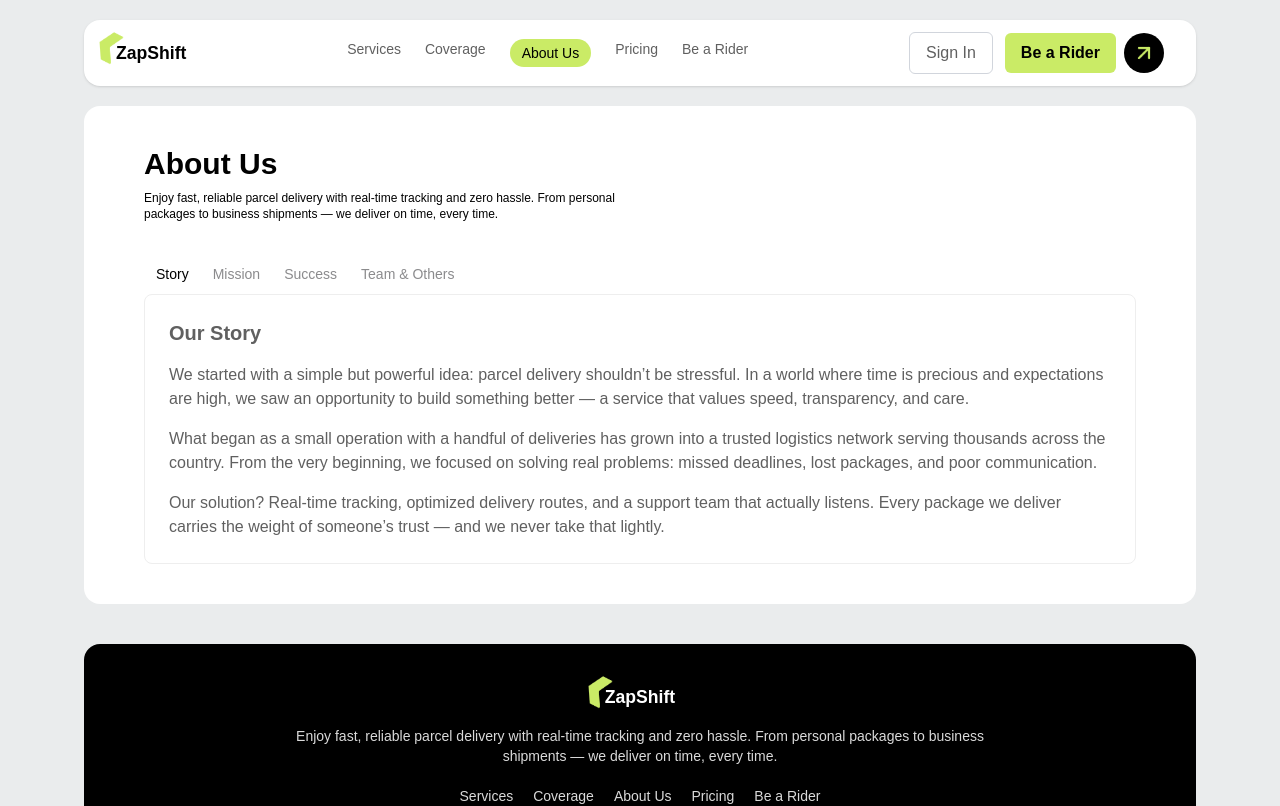
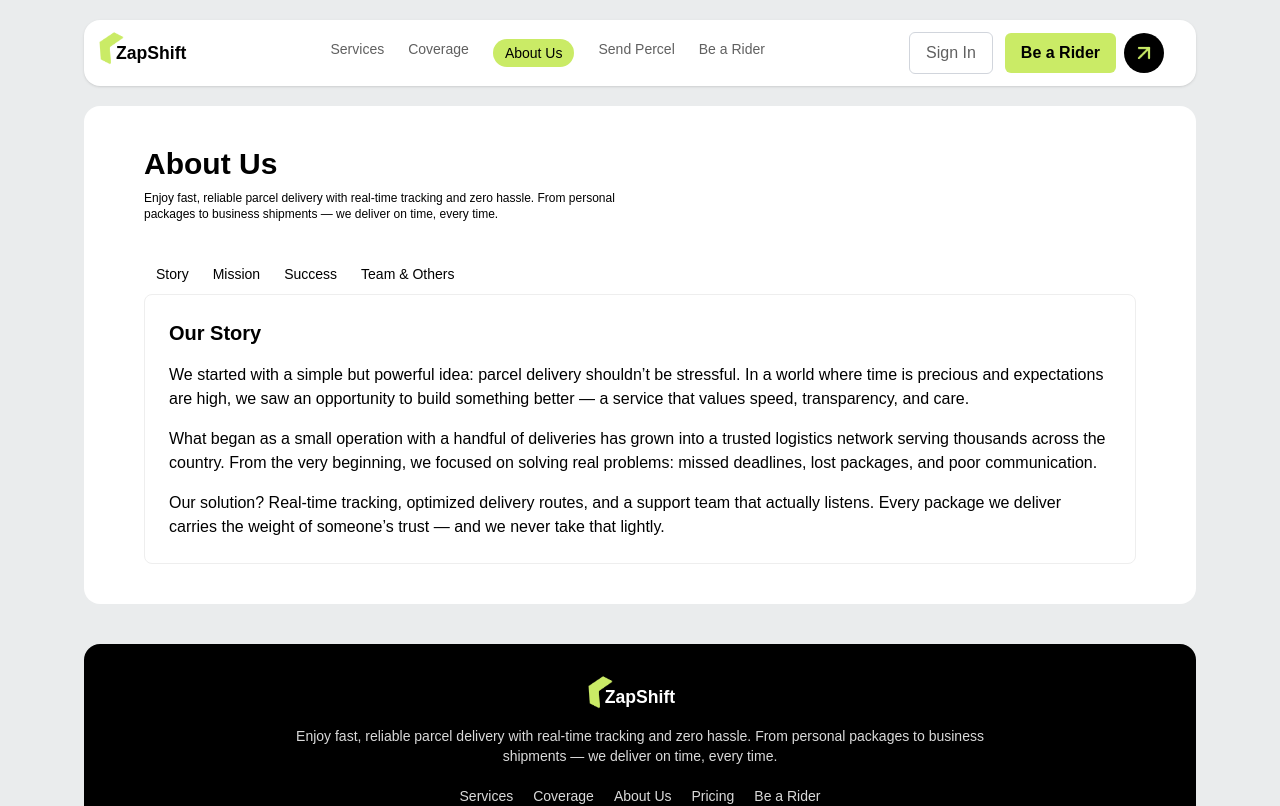
Before and after one commit to ShantoOBS/zap-shift-client, a React (Vite) app: page /about in a window 1280 px wide. Shown: the top 806 px of the page. Built offline with nearby package versions, Linux system fonts and the light colour scheme; no server answers.

Commit message:
adding resourse doc

```diff
--- a/src/Context/AuthContext/AuthProvider.jsx
+++ b/src/Context/AuthContext/AuthProvider.jsx
@@ -2,6 +2,7 @@
 import React, { useEffect, useState } from "react";
 import { AuthContext } from "./AuthContext";
 import { createUserWithEmailAndPassword, GoogleAuthProvider, onAuthStateChanged,
+   sendPasswordResetEmail,
    signInWithEmailAndPassword, signInWithPopup, signOut, updateProfile } from "firebase/auth";
 import { auth } from "../../firebase/firebase.init"; // make sure your auth is exported
 
@@ -35,6 +36,10 @@ export default function AuthProvider({ children }) {
      return updateProfile(auth.currentUser,userData);
   }
 
+  const forgetPassword=(email)=>{
+     return sendPasswordResetEmail(auth,email);
+  }
+
   useEffect(() => {
     const unsubscribe = onAuthStateChanged(auth, (currentUser) => {
       setUser(currentUser);
@@ -51,7 +56,9 @@ export default function AuthProvider({ children }) {
     signInUser,
     signInWithGoogle,
     logOut,
-    updateUser
+    updateUser,
+    forgetPassword,
+
   };
 
   return (
--- a/src/layout/AuthLayout.jsx
+++ b/src/layout/AuthLayout.jsx
@@ -5,7 +5,7 @@ import { Outlet } from "react-router";
 
 export default function AuthLayout() {
   return (
-    <div className="min-h-screen w-full flex flex-col md:flex-row">
+    <div className="min-h-screen w-full flex flex-col md:flex-row text-black">
 
       {/* LEFT SIDE (Form Section) */}
       <div className="w-full md:w-1/2 p-6 md:p-12 flex flex-col">
--- a/src/page/About/About.jsx
+++ b/src/page/About/About.jsx
@@ -2,7 +2,7 @@ import React from 'react'
 
 export default function About() {
   return (
-    <div className=" py-5 md:py-10 bg-white rounded-2xl p-10 md:p-15 mb-10 md:20">
+    <div className=" py-5 md:py-10 bg-white rounded-2xl p-10 md:p-15 mb-10 md:20 text-black">
       {/* Header */}
       <div className=" mb-8">
         <h2 className="text-3xl font-bold">About Us</h2>
@@ -12,11 +12,12 @@ export default function About() {
       </div>
 
       {/* Tabs */}
-      <div className="tabs tabs-boxed">
+      <div className="tabs tabs-boxed bg-white">
         {/* Story Tab */}
-        <input type="radio" name="about_tabs" className="tab" aria-label="Story" defaultChecked />
-        <div className="tab-content bg-base-100 border border-base-300 p-6 space-y-4 text-[#606060]">
-          <h3 className="text-xl font-semibold">Our Story</h3>
+        <input type="radio" name="about_tabs" className="tab text-black" aria-label="Story" defaultChecked />
+        <div className="tab-content border border-base-300 p-6 space-y-4
+          bg-white">
+          <h3 className="text-xl font-semibold text-black">Our Story</h3>
           <p>
             We started with a simple but powerful idea: parcel delivery shouldn’t be stressful. In a world where time is precious and expectations are high,
             we saw an opportunity to build something better — a service that values speed, transparency, and care.
@@ -32,9 +33,9 @@ export default function About() {
         </div>
 
         {/* Mission Tab */}
-        <input type="radio" name="about_tabs" className="tab" aria-label="Mission" />
-        <div className="tab-content bg-base-100 border border-base-300 p-6 space-y-4 text-[#606060]">
-          <h3 className="text-xl font-semibold">Our Mission</h3>
+        <input type="radio" name="about_tabs" className="tab text-black" aria-label="Mission" />
+        <div className="tab-content bg-white border border-base-300 p-6 space-y-4 ">
+          <h3 className="text-xl font-semibold text-black">Our Mission</h3>
           <p>
             Our mission is to redefine what delivery means in the modern age. We believe logistics should be invisible — smooth, fast, and worry-free.
             Whether it’s a birthday gift from a loved one or a critical business shipment, our goal is the same: deliver it safely, quickly, and with full transparency.
@@ -49,9 +50,9 @@ export default function About() {
         </div>
 
         {/* Success Tab */}
-        <input type="radio" name="about_tabs" className="tab" aria-label="Success" />
-        <div className="tab-content bg-base-100 border border-base-300 p-6 space-y-4 text-[#606060]">
-          <h3 className="text-xl font-semibold">Our Success</h3>
+        <input type="radio" name="about_tabs" className="tab text-black" aria-label="Success" />
+        <div className="tab-content bg-white border border-base-300 p-6 space-y-4 ">
+          <h3 className="text-xl font-semibold text-black">Our Success</h3>
           <p>
             Success for us isn’t measured in trucks or tracking numbers — it’s measured in smiles, repeat customers, and stories of packages arriving just in time.
           </p>
@@ -67,9 +68,9 @@ export default function About() {
         </div>
 
         {/* Team & Others Tab */}
-        <input type="radio" name="about_tabs" className="tab" aria-label="Team & Others" />
-        <div className="tab-content bg-base-100 border border-base-300 p-6 space-y-4 text-[#606060]">
-          <h3 className="text-xl font-semibold">Meet the Team</h3>
+        <input type="radio" name="about_tabs" className="tab text-black" aria-label="Team & Others" />
+        <div className="tab-content bg-white border border-base-300 p-6 space-y-4 ">
+          <h3 className="text-xl font-semibold text-black">Meet the Team</h3>
           <p>Behind every successful delivery is a team of passionate individuals. Our crew includes:</p>
           <ul className="list-disc list-inside space-y-1">
             <li>Logistics strategists who plan efficient routes and reduce delays</li>
--- a/src/page/Auth/ForgetPassword.jsx
+++ b/src/page/Auth/ForgetPassword.jsx
@@ -1,6 +1,8 @@
 import React from "react";
 import { useForm } from "react-hook-form";
 import { Link } from "react-router";
+import useAuth from "../../Hooks/useAuth";
+import toast from "react-hot-toast";
 
 export default function ForgetPassword() {
   const {
@@ -9,8 +11,15 @@ export default function ForgetPassword() {
     formState: { errors },
   } = useForm();
 
+  const {forgetPassword}=useAuth();
+
   const onSubmit = (data) => {
-    console.log("Reset Request:", data);
+    forgetPassword(data.email)
+    .then(()=>{
+        toast("Check Your Email");
+    })
+    .catch(()=>{})
+
   };
 
   return (
--- a/src/page/Home/HomeComponents/CustomerReview.jsx
+++ b/src/page/Home/HomeComponents/CustomerReview.jsx
@@ -89,6 +89,7 @@ export default function CustomerReview() {
               w-[45%]
                  min-w-[250px]
               min-h-[200px]
+              mb-2
             "
             initial={{ opacity: 0 }}
             animate={getSlide(pos)}
--- /dev/null
+++ b/src/page/Rider/Rider.jsx
@@ -0,0 +1,11 @@
+import React from 'react'
+
+export default function Rider() {
+  return (
+    <div>
+
+         <p>Rider</p>
+
+    </div>
+  )
+}
--- a/src/page/Shared/Navbar.jsx
+++ b/src/page/Shared/Navbar.jsx
@@ -61,7 +61,7 @@ export default function Navbar() {
               `${isActive ? activeClass : "hover:text-black"}`
             }
           >
-            Pricing
+            Send Percel
           </NavLink>
           <NavLink
             to="/rider"
--- a/src/routes/routes.jsx
+++ b/src/routes/routes.jsx
@@ -11,6 +11,7 @@ import EnterCode from "../page/Auth/EnterCode";
 import ResetPassword from "../page/Auth/ResetPassword";
 import Pricing from "../page/Pricing/Pricing";
 import PrivateRoutes from "./PrivateRoutes";
+import Rider from "../page/Rider/Rider";
 
 export const router = createBrowserRouter([
   {
@@ -29,6 +30,11 @@ export const router = createBrowserRouter([
           {
             path:'/about',
             element: <About></About>
+          },
+          {
+            path:'/rider',
+            element: <PrivateRoutes> <Rider></Rider> </PrivateRoutes>
+
           },
           {
              path:'/pricing',
```
Also changed, not shown: 1 other file (tests, documents, lock files or other folders).
